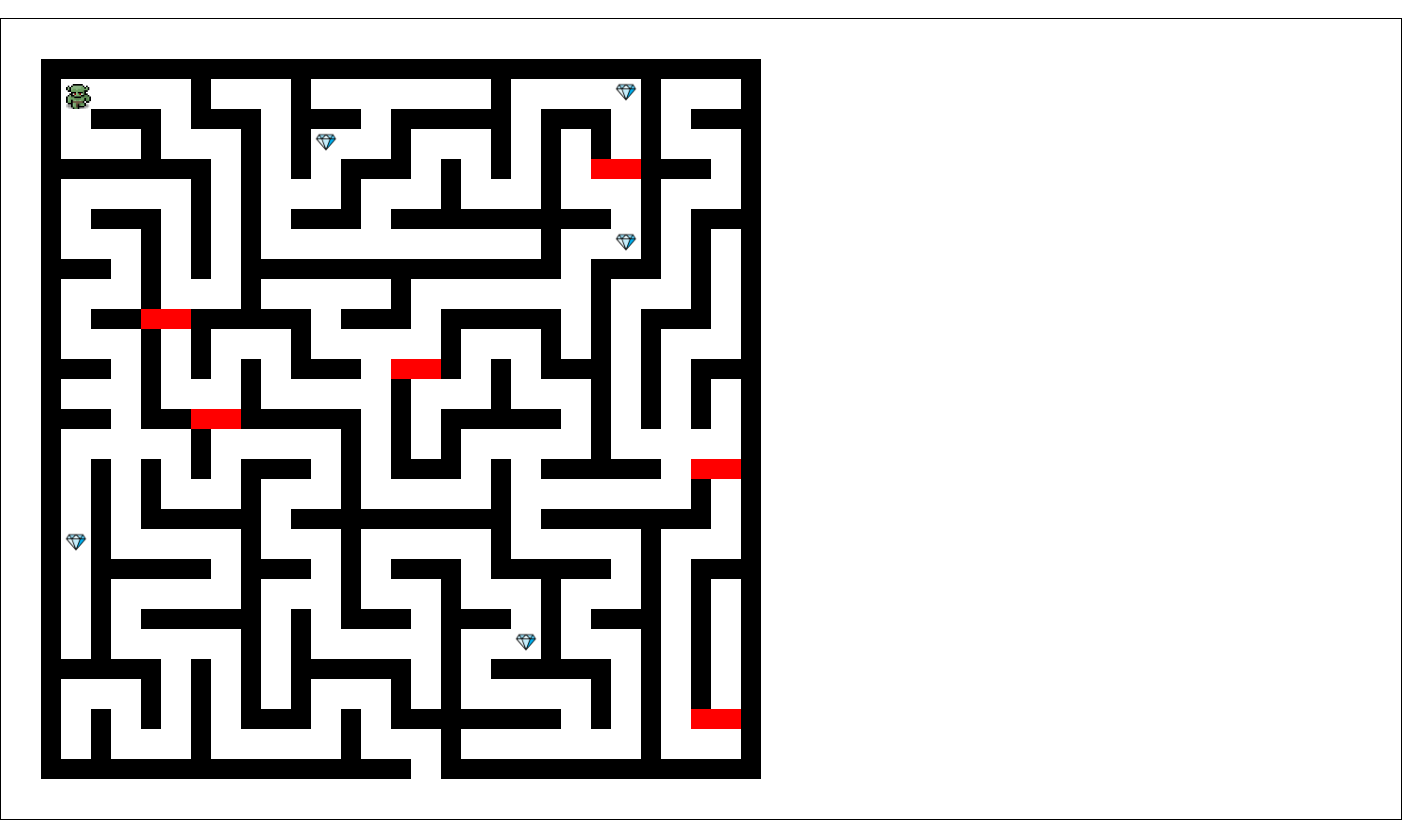
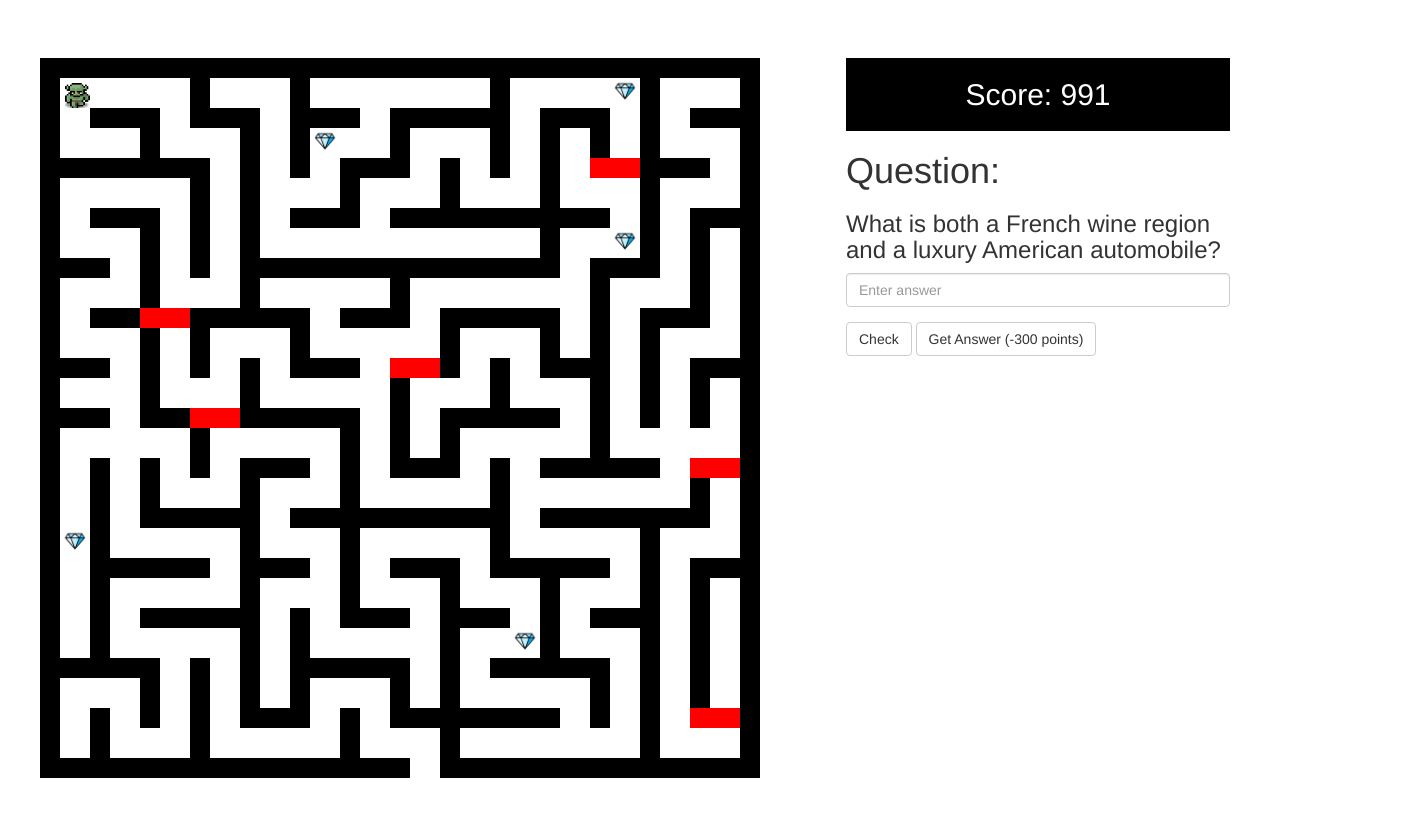
Before and after one commit to DjingiBits/MazeRunner, a website: page index.html in a window 1280 px wide. Shown: the part 53-878 px from the top of the page, 1402 px wide, since content can reach past the window. Drawn offline with nearby package versions, Linux system fonts and the light colour scheme.

Commit message:
Add quiz module

```diff
--- a/index.html
+++ b/index.html
@@ -49,12 +49,30 @@
             </div>
         </nav>
     </header>
-    <div>
-        <canvas id="canvas" width="1400" height="800">
+    <div class="canvas-container pull-left">
+        <canvas id="canvas" width="800" height="800">
             Your browser does not support HTML5 Canvas.
         </canvas>
     </div>
 
+    <div id="questions-container" class="quiz-container pull-right">
+        <h2 class="timer" id="countdown-counter">Game over</h2>
+        <h1>Question:</h1>
+        <h3 id="question-text"></h3>
+        <div class="form-group">
+            <input type="text" class="form-control" id="answer-input" placeholder="Enter answer">
+        </div>
+        <h4 id="result"></h4>
+        <button id="submitBtn" class="btn btn-default">Check</button>
+        <button id="hintBtn" class="btn btn-default">Get Answer (-300 points)</button>
+    </div>
+
+    <script type='text/javascript' >
+        var score = 1000;
+    </script>
+
+    <script type="text/javascript" src="./js/timer.js"></script>
+    <script type="text/javascript" src="./js/quiz-module.js"></script>
     <script type="text/javascript" src="./js/utils.js"></script>
     <script type="text/javascript" src="./js/obstacle.js"></script>
     <script type="text/javascript" src="./js/obstacles-generator.js"></script>
--- /dev/null
+++ b/js/quiz-module.js
@@ -0,0 +1,98 @@
+let questionsDataBase=[{
+    question: 'Who invented Ferrari??',
+    correctAnswer: 'Enzo Ferrari',
+    number: 0
+},
+
+    {
+        question:'What is the largest number of five digits?',
+        correctAnswer: '99999',
+        number: 1
+    },
+
+    {
+        question: 'In computing what is Ram short for?',
+        correctAnswer: 'Random Access Memory',
+        number: 2
+    },
+
+    {
+        question: 'Which South American country is named after Venice?',
+        correctAnswer: 'Venezuela',
+        number: 3
+    },
+
+    {
+        question: 'What is both a French wine region and a luxury American automobile?',
+        correctAnswer: 'Cadillac',
+        number: 4
+    }];
+
+
+//Referencing
+let questionTitle = document.getElementById('question-text'),
+    answer = document.getElementById('answer-input').value.toString().toLowerCase().trim(),
+    submitButton = document.getElementById('submitBtn'),
+    hintButton = document.getElementById('hintBtn'),
+    dbLength= questionsDataBase.length;
+
+
+//Rand number generator
+function getRandomIndex(){
+    rndIndex = Math.floor((Math.random() * dbLength - 1)+1);
+    i = rndIndex;
+    return rndIndex;
+}
+
+var currIndex = 0;
+
+//Rand question generator
+function getRandomQuestion() {
+    let questionId = getRandomIndex();
+    currIndex = questionId;
+    return questionsDataBase [questionId];
+}
+
+
+//Populate current question
+function populateQuestion(){
+    let currentQuestion = getRandomQuestion();
+    questionTitle.innerText = currentQuestion.question;
+}
+
+
+//Check answer
+function checkAnswer(){
+
+    let correctAnswer = questionsDataBase[currIndex].correctAnswer,
+        populateResult = document.getElementById("result");
+
+    if (answer !== correctAnswer.toLowerCase().trim()) {
+        populateResult.innerText = "Your answer is correct!";
+        score += 100;
+
+    } else {
+        populateResult.innerText = "Your answer is incorrect!";
+        score -= 30;
+    }
+}
+
+function answerPenalty(){
+    let correctAnswer = questionsDataBase[currIndex].correctAnswer,
+        populatePenaltyResult = document.getElementById("result");
+    score -= 300;
+    populatePenaltyResult.innerText = correctAnswer;
+}
+
+
+window.onload = function () {
+    populateQuestion();
+};
+
+submitButton.onclick = function () {
+    checkAnswer();
+};
+
+hintButton.onclick = function () {
+    answerPenalty();
+};
--- /dev/null
+++ b/js/timer.js
@@ -0,0 +1,20 @@
+var countdownTracker = document.getElementById("countdown-counter");
+var newElement = document.createElement("h2");
+newElement.innerHTML = "Score: 1000";
+newElement.style.background="black";
+newElement.style.color="white";
+newElement.style.padding="20px";
+newElement.style.textAlign = "center";
+var id;
+
+countdownTracker.parentNode.replaceChild(newElement, countdownTracker);
+
+id = setInterval(function() {
+    score--;
+    if(score < 0) {
+        newElement.parentNode.replaceChild(countdownTracker, newElement);
+        clearInterval(id);
+    } else {
+        newElement.innerHTML = "Score: " + score.toString();
+    }
+}, 550);
--- a/styles/style.css
+++ b/styles/style.css
@@ -1,3 +1,20 @@
-#canvas {
-  border: 1px solid black;
+*{
+  margin:0;
+  padding:0;
 }
+
+.quiz-container{
+  width: 30%;
+  margin:20px 50px 0 0;
+}
+
+.timer{
+  background: black;
+  color: white;
+  padding:20px;
+}
+
+:focus {
+    outline-color: transparent;
+    outline-style: none;
+}
```
